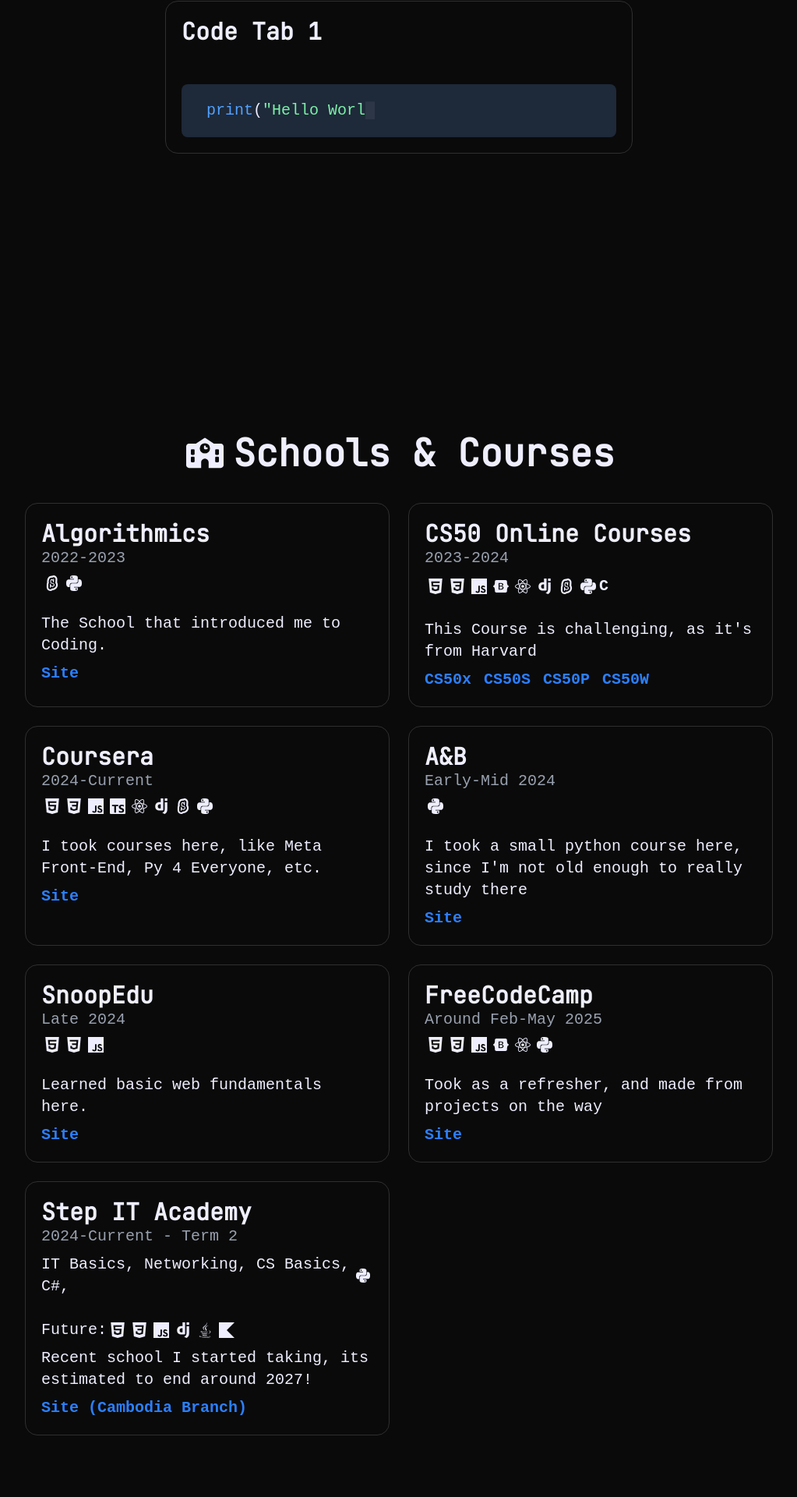
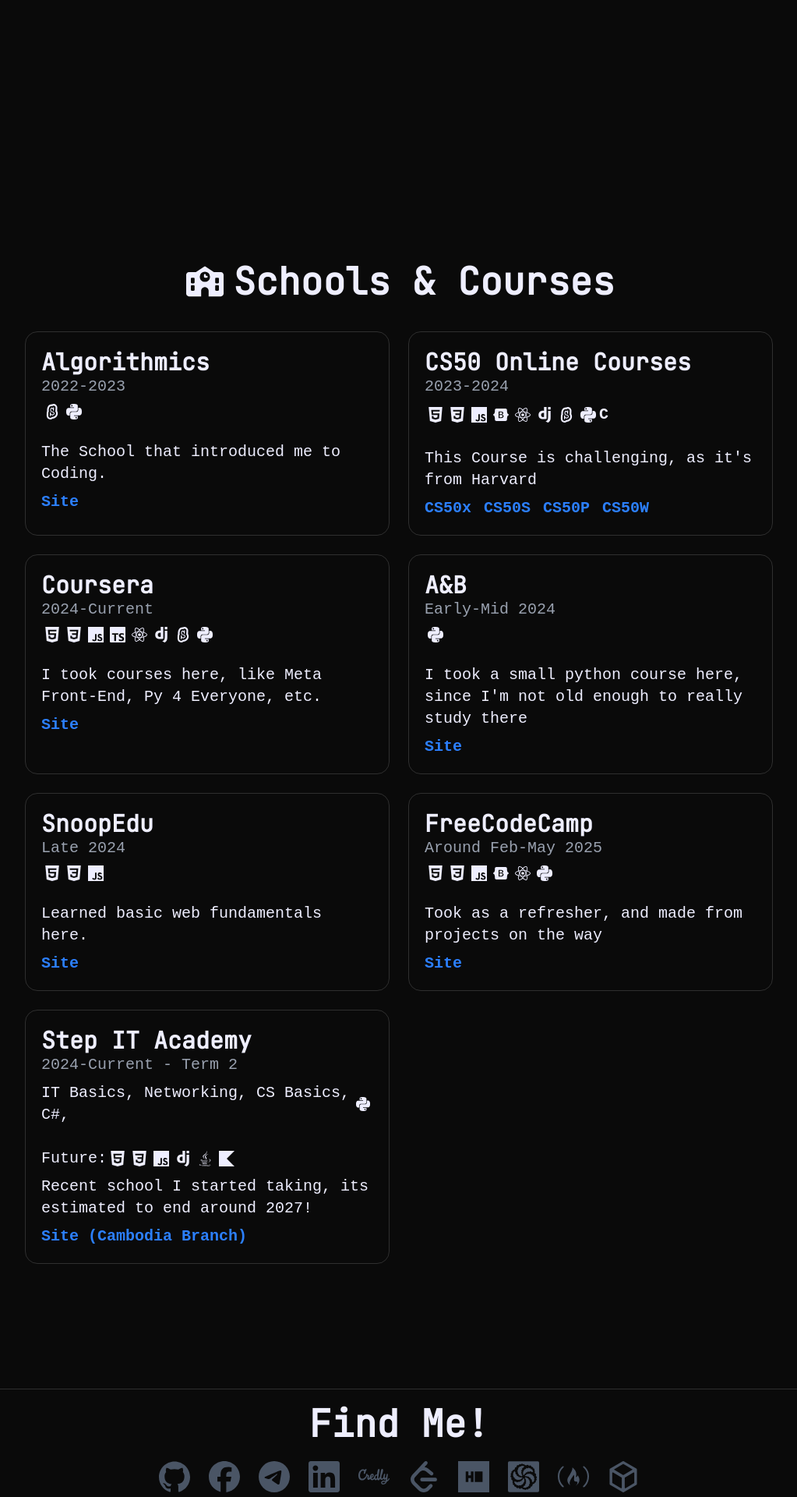
Before and after one commit to VirakbothSoth/Virakboth-Portfolio, a Next.js app: page / in a window 1280 px wide. Shown: the part 9358-11278 px from the top of the page at 78% size, without its empty margins (128-1151 px from the left). Built offline with nearby package versions, Linux system fonts and the light colour scheme; a web font is replaced by a local one.

Commit message:
Added HTB

```diff
--- a/src/app/components/Footer.tsx
+++ b/src/app/components/Footer.tsx
@@ -8,6 +8,7 @@
   SiCodewars,
   SiTelegram,
   SiFreecodecamp,
+  SiHackthebox,
 } from "react-icons/si";
 
 const Footer = () => {
@@ -71,7 +72,7 @@
             href="/hrnk"
             target="_blank"
             rel="noopener noreferrer"
-            className="text-gray-600 hover:text-black transition-colors"
+            className="text-gray-600 hover:text-white transition-colors"
           >
             <SiHackerrank className="w-10 h-10" />
           </a>
@@ -91,6 +92,14 @@
           >
             <SiFreecodecamp className="w-10 h-10" />
           </a>
+          <a
+            href="/htb"
+            target="_blank"
+            rel="noopener noreferrer"
+            className="text-gray-600 hover:text-yellow-300 transition-colors"
+          >
+            <SiHackthebox className="w-10 h-10" />
+          </a>
         </div>
         <p className="mt-8">
           My Email:{" "}
--- a/src/app/components/Notes.tsx
+++ b/src/app/components/Notes.tsx
@@ -86,19 +86,6 @@
               </button>
             </div>
           </div>
-          <div className="note-card">
-            <h3 className="text-3xl font-bold mb-[50px]">Code Tab 1</h3>
-            <div className="bg-gray-800 rounded-lg">
-              <div className="journey-container">
-                <div className="pl-3 codemock">
-                  <p>
-                    <b>print</b>&#40;<b className="text-green-300">"Hello Worl</b>
-                    <div className="animate-blink inline">&#9608;</div>
-                  </p>
-                </div>
-              </div>
-            </div>
-          </div>
         </div>
       </div>
     </section>
```
